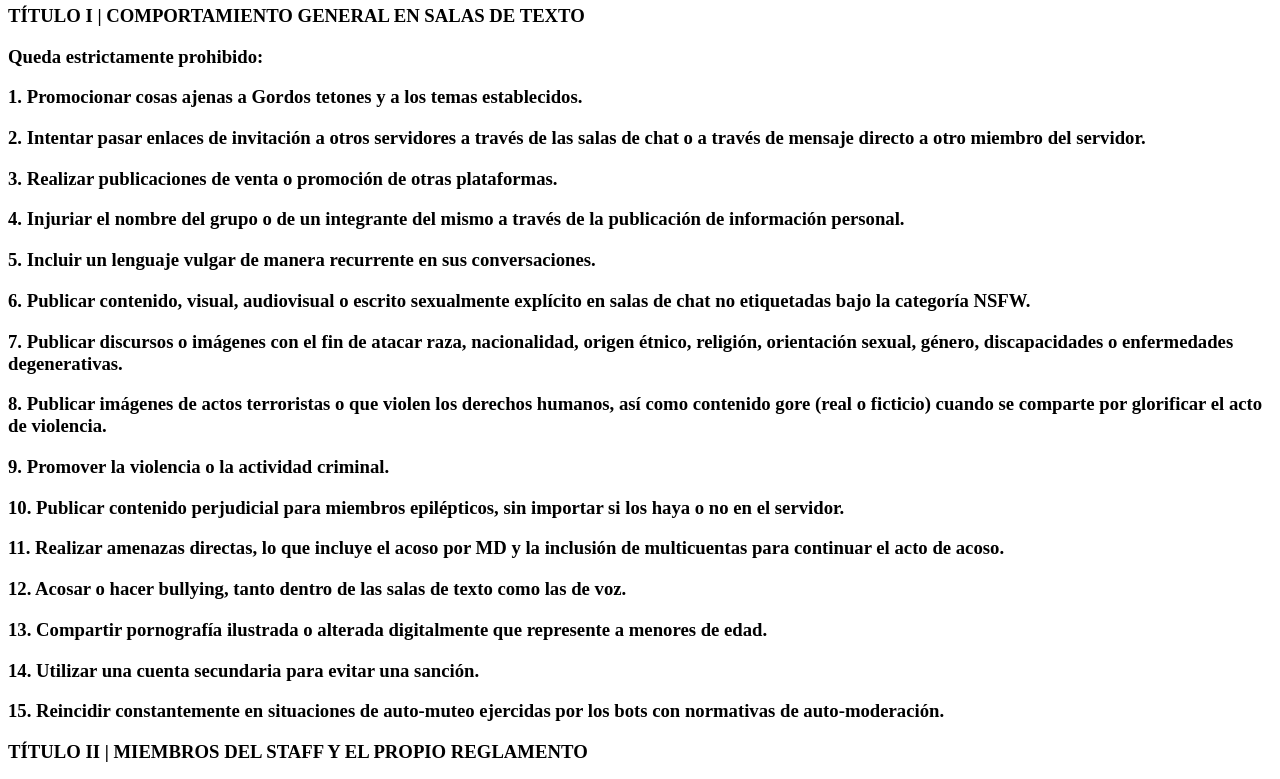
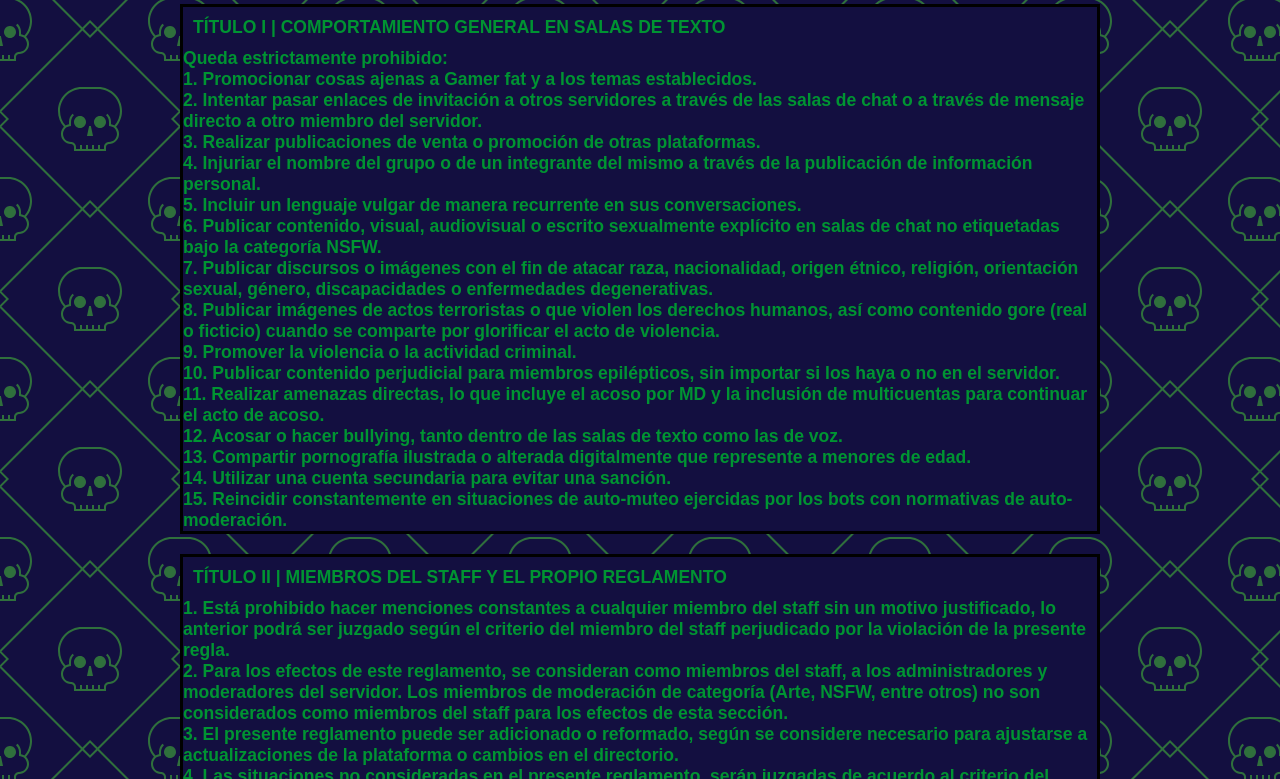
Before and after one commit to Deathstroke1207/Gamer-Fat, a plain HTML site: page Reglas.html in a window 1280 px wide. Shown: the part 151-930 px from the top of the page. Drawn offline with nearby package versions, Linux system fonts and the light colour scheme.

Commit message:
mo dificacion de ruta a reglas.css

```diff
--- a/Reglas.html
+++ b/Reglas.html
@@ -12,7 +12,7 @@
         <meta name="description" content=" estás son las Reglas del setvidor de Discord Gamer Fat" />
         <meta name="author" content="Deathstroke" />
         <meta name="keywords" content="discord, servidor de discord, servidor de discord para otakus, servidor de discord para gamers, servidor de discord para otakus y gamers, servidores, español, hispano, latino" />
-        <link rel="stylesheet" href="estilos de reglas.css">
+        <link rel="stylesheet" href="reglas.css">
         <link rel="icon" href="images/gorfi.png">
         <!--scrollreveal-->
         <script src="https://unpkg.com/scrollreveal"></script>
@@ -49,7 +49,7 @@
                                 <div class="div1">
                                     <p class="titulo">TÍTULO I | COMPORTAMIENTO GENERAL EN SALAS DE TEXTO</p>
                                     <p>Queda estrictamente prohibido:</p>
-                                    <p> 1. Promocionar cosas ajenas a Gordos tetones y a los temas establecidos.</p>
+                                    <p> 1. Promocionar cosas ajenas a Gamer fat y a los temas establecidos.</p>
                                     <p> 2. Intentar pasar enlaces de invitación a otros servidores a través de las salas de chat o a través de mensaje directo a otro miembro del servidor.</p>
                                     <p> 3. Realizar publicaciones de venta o promoción de otras plataformas.</p>
                                     <p> 4. Injuriar el nombre del grupo o de un integrante del mismo a través de la publicación de información personal.</p>
```
